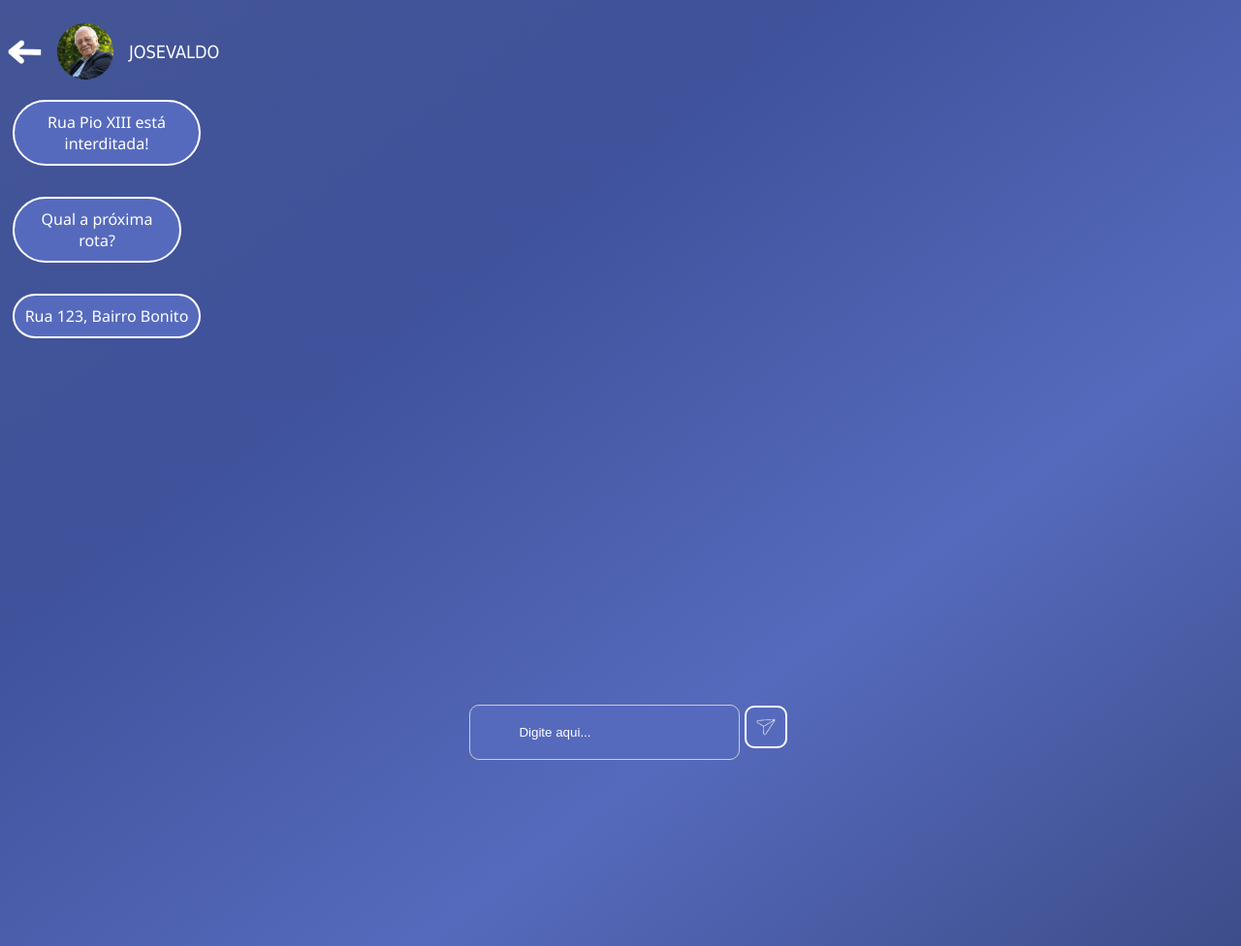
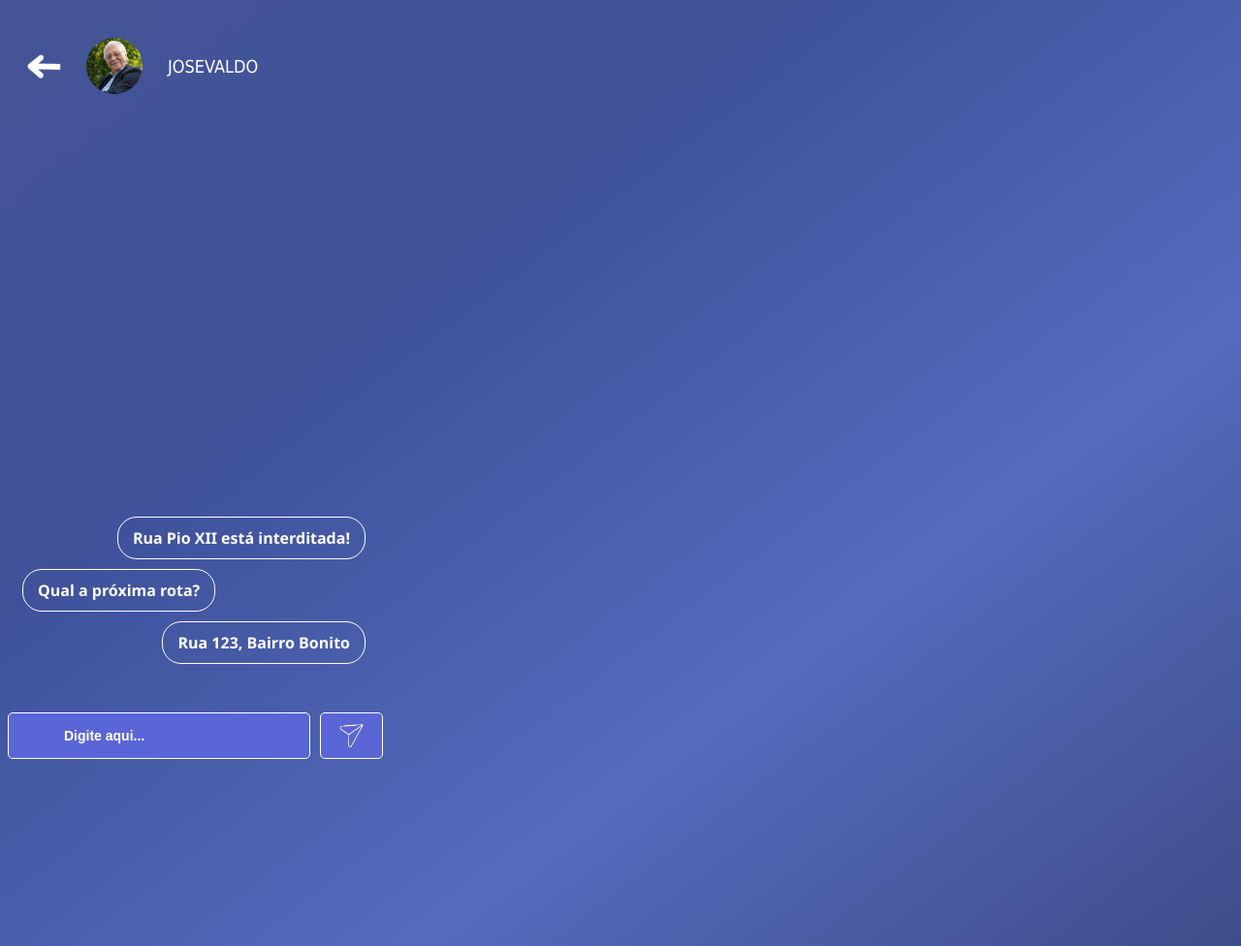
Before and after one commit to KamilaKaroliny/SA-Parte2, a PHP site: page /public/chatJosevaldo.html in a window 1280 px wide. Shown: the whole page at 97% size. Run offline with PHP 8.4, Linux system fonts and the light colour scheme.

Commit message:
add - Tela de Chat (conversas) finalizada

```diff
--- a/public/chatJosevaldo.html
+++ b/public/chatJosevaldo.html
@@ -1,54 +1,35 @@
 <html lang="en">
+
 <head>
     <meta charset="UTF-8">
     <meta name="viewport" content="width=device-width, initial-scale=1.0">
     <title>Chat Josevaldo</title>
-    <link rel="stylesheet" href= "../style/style.css">
+    <link rel="stylesheet" href="../style/style.css">
 
 </head>
+
 <body>
 
     <div id="flex-container">
         <img id="seta" src="../assets/icons/seta.png" alt="seta">
-        <img id="josevaldo" src="../assets/images/josevaldo.png" alt="Foto Josevaldo"> <span id="nomee">JOSEVALDO</span>
+        <img id="josevaldo" src="../assets/images/josevaldo.png" alt="Foto Josevaldo">
+        <span id="nome1">JOSEVALDO</span>
     </div>
 
-    <div id="flex-mensagens">
-
-        <div class="flex10">
-            <div id="flex12">
-                <span>Rua Pio XIII está interditada!</span>
-            </div>
-        </div>
-
-            <br>
-
-            <div id="flex11">
-                <span>Qual a próxima rota?</span>
-            </div>
-
-            <br>
-
-            <div id="flex12">
-                <span id="mensagem">Rua 123, Bairro Bonito</span>
-            </div>
-        </div>
-
+    <div class="container-mensagens">
+        <div class="mensagem">Rua Pio XII está interditada!</div>
+        <div class="mensagem">Qual a próxima rota?</div>
+        <div class="mensagem">Rua 123, Bairro Bonito</div>
     </div>
 
-
-
-
-    <footer class="rodape">
-        <div id="flex13">
-            <form action="" id="Mensagens">
-                <label for="mensagem"></label><br>
-                <input class="esticadinho3" type="text" nome="mensagem" id="mensagem_id" value="" placeholder="Digite aqui..." required>
-                <button id='button5' type="button" onclick ><img id="entregar" src="../assets/icons/entregar.png" alt="Enviar"></button>
-        </div>
-    </footer>
-
-
+    <form id="flex-container1">
+        <input class="esticadinho3" type="text" id="mensagem_id" placeholder="Digite aqui..." required>
+        <button id="button5" type="submit">
+            <img id="entregar" src="../assets/icons/entregar.png" alt="Enviar">
+        </button>
+    </form>
+    </div>
 
 </body>
+
 </html>
--- a/style/style.css
+++ b/style/style.css
@@ -41,7 +41,7 @@ body {
     width: 150px;
 }
 
-#seta{
+#seta {
     height: 25px;
     width: 35px;
 }
@@ -115,49 +115,17 @@ body {
     align-items: center;
 }
 
-#flex10{
-    background-color: #566abd;
-    margin: 5px;
-    padding: 10px;
-    border-radius: 50px;
-    border: 2px solid #ffffff;
-    width: 200px;
-    display: flex;
-}
-
-#flex11 {
-    background-color: #566abd;
-    margin: 5px;
-    padding: 10px;
-    border-radius: 50px;
-    border: 2px solid #ffffff;
-    width: 150px;
-}
-
-#flex12 {
-    background-color: #566abd;
-    margin: 5px;
-    padding: 10px;
-    border-radius: 50px;
-    border: 2px solid #ffffff;
-    width: 170px;
-}
-
-#flex13 {
-    display: flex;
-    align-items: center;
-    justify-content: center;
-}
-
-#flex-mensagens {
-    display: flex;
-    flex-direction: column
-}
-
 #flex-container {
     display: flex;
     align-items: center;
-    justify-content: flex-start;
+    gap: 10px;
+    padding: 15px 20px;
+}
+
+#flex-container1 {
+    display: flex;
+    align-items: stretch;
+    gap: 10px;
 }
 
 #padding {
@@ -203,12 +171,13 @@ body {
 }
 
 #button5 {
-    padding: 10px 10px;
-    text-align: center;
-    background-color: rgb(86, 106, 189);
-    color: rgb(255, 254, 254);
-    border: 2px solid #ffffff;
-    border-radius: 10px;
+    border: 1px solid white;
+    border-radius: 5px;
+    background-color: #5a66d6;
+    display: flex;
+    align-items: center;
+    justify-content: center;
+    padding: 0 19px;
 }
 
 .esticadinho {
@@ -228,11 +197,13 @@ body {
 }
 
 .esticadinho3 {
-    padding: 20px 50px;
-    background-color: rgb(86, 106, 189);
-    color: rgb(255, 254, 254);
-    border: 1px solid #cecccc;
-    border-radius: 10px;
+    padding: 15px 57px;
+    border: 1px solid white;
+    border-radius: 5px;
+    background-color: #5a66d6;
+    color: white;
+    font-weight: bold;
+    font-size: 14px;
 }
 
 #esqueceuSenhaa {
@@ -298,31 +269,31 @@ body {
 a:link {
     color: white;
     text-decoration: none;
-  }
+}
 
 a:hover {
     color: rgb(32, 13, 175);
 }
 
-.icone1{
-   width: 50px;
-   height: 50px;
+.icone1 {
+    width: 50px;
+    height: 50px;
 }
 
-.icone2{
+.icone2 {
     width: 60px;
     height: 60px;
 }
 
-.imgTelaInicial{
+.imgTelaInicial {
     width: 70px;
 }
 
-.imgMapa{
+.imgMapa {
     width: 20px;
 }
 
-.imgTelaInfo{
+.imgTelaInfo {
     width: 50px;
 }
 
@@ -331,29 +302,29 @@ a:hover {
     text-align: left;
 }
 
-#fonte{
+#fonte {
     font-size: 40px;
     justify-content: center;
     align-items: center;
 }
 
-.nome{
+.nome {
     padding: 0px;
     margin: 0px;
     display: flex;
     padding-left: 1rem;
 }
 
-.meio1{
-    width:100%;
+.meio1 {
+    width: 100%;
     padding: 0px;
     margin: 0px;
     display: flex;
     padding-left: 0.8rem;
 }
 
-.meio2{
-    width:100%;
+.meio2 {
+    width: 100%;
     padding: 0px;
     margin: 0px;
     display: flex;
@@ -361,44 +332,44 @@ a:hover {
     justify-content: flex-end
 }
 
-.meio3{
-    width:20%;
+.meio3 {
+    width: 20%;
 }
 
-.meio4{
-    width:85%;
+.meio4 {
+    width: 85%;
     text-align: center;
     justify-content: center;
 }
 
-.meio5{
-    width:10%;
+.meio5 {
+    width: 10%;
     padding: 0px;
     margin: 0px;
     display: flex;
 }
 
-.meio6{
-    width:100%;
+.meio6 {
+    width: 100%;
     padding: 0px;
     margin: 0px;
     display: flex;
     justify-content: space-around
 }
 
-.branca{
+.branca {
     background-color: #f7f5f5;
     color: black;
-   border-radius: 10px;
+    border-radius: 10px;
 
 }
 
-.branca h3{
+.branca h3 {
     padding: 10px;
 
 }
 
-.branca p{
+.branca p {
     height: 110px;
 }
 
@@ -410,17 +381,17 @@ a:hover {
     padding: 5px;
 }
 
-#nomee {
+#nome1 {
     font-size: 18px;
     font-family: 'bold Segoe UI', Tahoma, Geneva, Verdana, sans-serif;
 }
 
 #entregar {
-    width: 20px;
-    height: 20px;
+    width: 25px;
+    height: 30px;
 }
 
-#notificacoes{
+#notificacoes {
     height: 100%;
     width: 100%;
     position: absolute;
@@ -429,8 +400,30 @@ a:hover {
     transition: 0.5s ease;
 }
 
-.rodape{
-    position: absolute;
-    bottom:0%;
-    width: 100%;
+.mensagem {
+    background-color: transparent;
+    color: white;
+    padding: 10px 15px;
+    border: 1px solid white;
+    border-radius: 20px;
+    max-width: 70%;
+    font-weight: bold;
 }
+
+.mensagem:nth-child(1) {
+    align-self: flex-end;
+}
+
+.mensagem:nth-child(3) {
+    align-self: flex-end;
+}
+
+.container-mensagens {
+    display: flex;
+    flex-direction: column;
+    justify-content: flex-end;
+    align-items: flex-start;
+    gap: 10px;
+    height: 58%;
+    padding: 0 15px 50px 15px;
+}
```
Also changed, not shown: public/chatGilsemara.html (+11 -0 lines).
